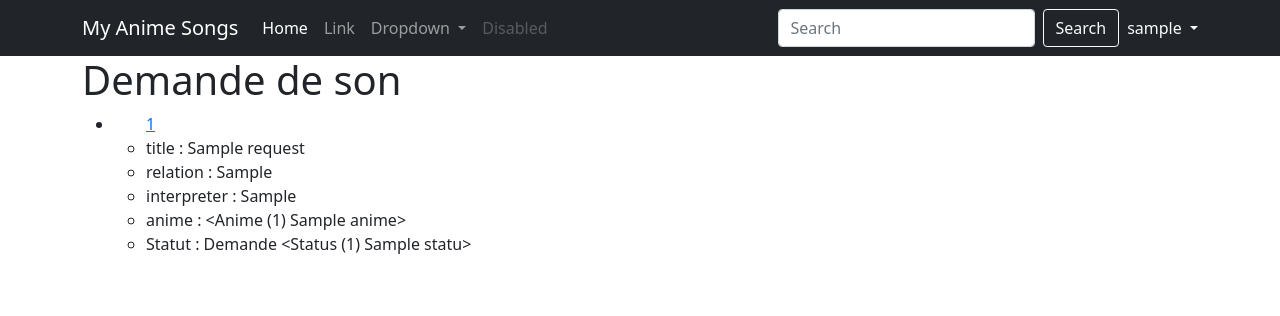
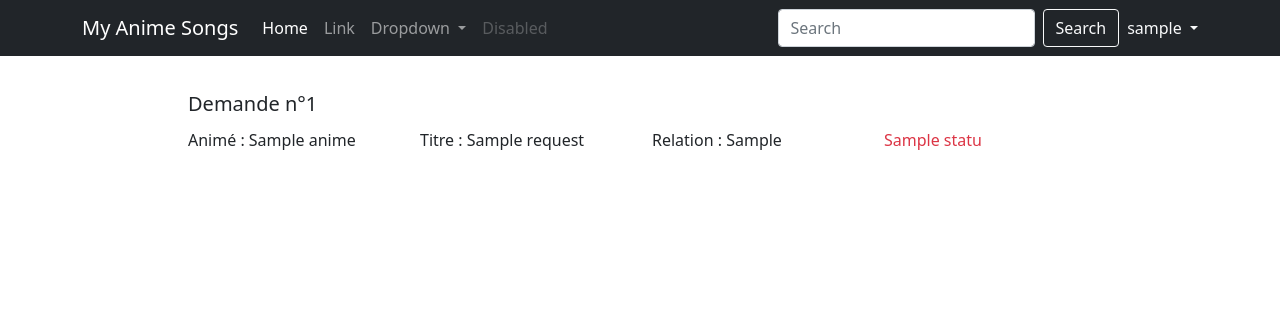
Before and after one commit to Mxtsxw/MyAnimeSongs, a Flask app: page /profile/request in a window 1280 px wide. Shown: the top 316 px of the page. Run offline with Flask 2, Linux system fonts and the light colour scheme; a user stored in the database is signed in; tables that the repository leaves empty hold one stand-in row (values such as "Sample post").

Commit message:
demande de son terminée

```diff
--- a/website/templates/profile-request.html
+++ b/website/templates/profile-request.html
@@ -1,27 +1,52 @@
 {% extends "base.html" %}
 {% block main %}
-<div class="container">
 
-    <h1>Demande de son</h1>
+<div class="container w-75 mt-3">
+    <ul class="list-group list-group-flush">
 
-    <ul>
+        {% for request in song_requests %}
+        <li class="list-group-item mt-2 mb-2">
 
-    {% for request in song_requests %}
+            <div class="d-flex justify-content-between mb-2">
+                <h5 class="mb-1 mt-1">Demande n°{{ request.id }}</h5>
+                {% if request.status.id == 2 %}
+                    <a class="btn btn-danger mt-2 mb-2" href="{{ url_for('profile_request_song_delete', id = request.id) }}" role="button">Annuler</a>
+                {% endif %}
+            </div>
 
-    <li>
-        <ul>
-            <a href="{{ url_for('profile_request_song', id = request.id) }}"> {{ request.id }}</a>
-            <li>title : {{ request.title }}</li>
-            <li>relation : {{ request.relation }}</li>
-            <li>interpreter : {{ request.interpreter }}</li>
-            <li>anime : {{ request.anime }}</li>
-            <li>Statut : Demande {{ request.status }}</li>
-        </ul>
-    </li>
+            <div class="row">
+                <div class="col">
+                    Animé : {{ request.anime.name }}
+                </div>
+                <div class="col">
+                    Titre : {{ request.title }}
+                </div>
+                <div class="col">
+                    Relation : {{ request.relation }}
+                </div>
+                <div class="col">
+                    <p class = "
+                        {% if request.status.id == 1 %}
+                        text-danger
+                        {% elif request.status.id == 2 %}
+                        text-warning
+                        {% else %}
+                        text-success
+                        {% endif %}
+                    ">
+                        {{ request.status.name }}
+                    </p>
+                </div>
+            </div>
 
-    {% endfor %}
-
+        </li>
+        {% endfor %}
     </ul>
 
+
+     </div>
+
 </div>
+
+
 {% endblock %}
--- a/website/views.py
+++ b/website/views.py
@@ -280,3 +280,15 @@ def administration_request_song_delete(id):
         delete_song_requests(request)
 
     return redirect(url_for("administration_request"))
+
+@app.route("/profile/request/song/<int:id>/delete", methods = ['GET', 'POST'])
+@login_required
+def profile_request_song_delete(id):
+
+    request = get_song_request(id)
+
+    if request:
+        if request in get_song_requests_by_user(current_user.username):
+            delete_song_requests(request)
+
+    return redirect(url_for("profile_request"))
```
